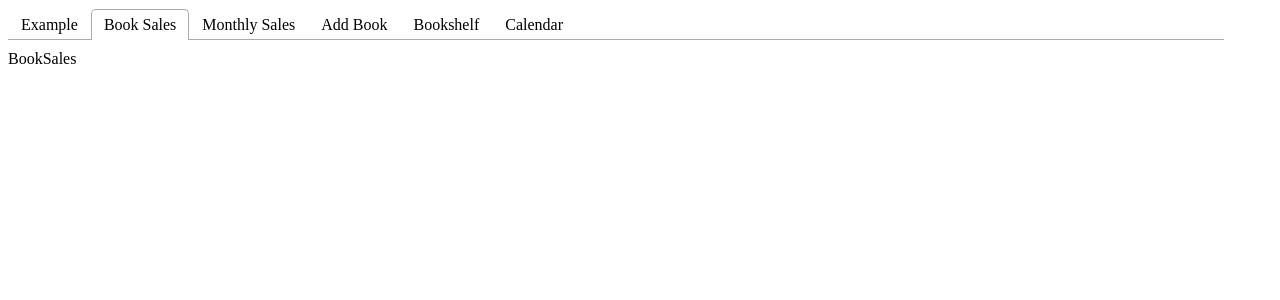
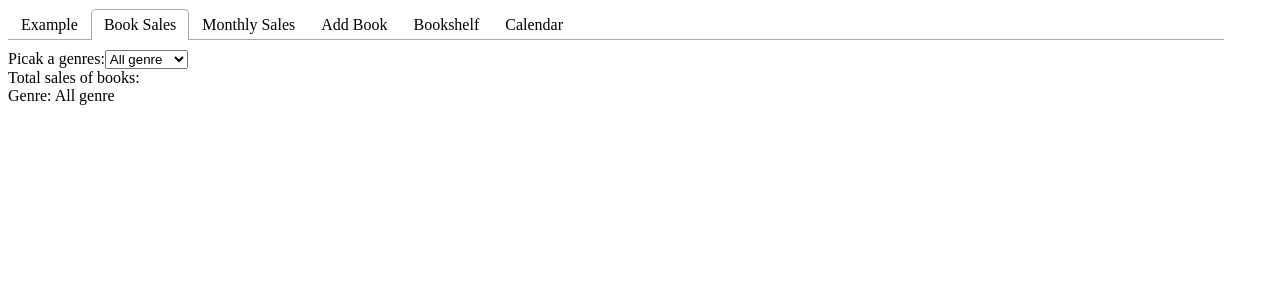
Before and after one commit to jacoblurie29/VH-Bookstore, a React (Vite) app: page / in a window 1280 px wide. Both pictures are taken after a click on the tab "Book Sales". Shown: the top 300 px of the page. Built offline with nearby package versions, Linux system fonts and the light colour scheme.

Commit message:
Display the total costs of each genre

```diff
--- a/src/tabs/BookSales.jsx
+++ b/src/tabs/BookSales.jsx
@@ -1,8 +1,89 @@
-import React from 'react';
-
+import React, { useState, useEffect } from 'react';
 const BookSales = () => {
 	// TODO:
-	return <div>BookSales</div>;
+	// number of books as a react state (null is the initial value)
+	const [numBooks, setNumBooks] = useState(null);
+	const [saleBooks, setSaleBooks] = useState(null);
+	const [costBooks, setCostBooks] = useState([]);
+	const [sum, setSum] = useState(null);
+	const [genre, setGenre] = useState('All genre');
+
+	// error as a react state (null is the initial value)
+	const [error, setError] = useState(null);
+
+	// async function to fetch data from the server
+	const fetchData = async () => {
+		// fetch from api
+		const res = await fetch(`http://localhost:${process.env.VITE_PORT}/getBookSales`, {
+			method: 'GET',
+		});
+
+		// convert response to json
+		const data = await res.json();
+
+		// return data
+		return data;
+	};
+
+	// when the component mounts, fetch data
+	useEffect(() => {
+		console.log('hello');
+		// call fetchData (which returns a promise)
+		fetchData()
+			// we use .then to handle the promise
+			.then(data => {
+				// set the number of books
+				console.log(data);
+				setNumBooks(data.length);
+
+				// create an array that save the costs
+				const temp = [];
+				// for loop to save the data into the array
+				for (let i = 0; i < data.length; ++i) {
+					if (data[i].genre === genre) {
+						console.log(data[i]);
+						temp.push(data[i].cost);
+					}
+					if (genre === 'All genre') {
+						temp.push(data[i].cost);
+					}
+				}
+				// call setArray
+				setCostBooks(temp);
+
+				//sum the costs up
+				let tempVar = 0;
+				for (let i = 0; i < temp.length; ++i) {
+					tempVar = tempVar + temp[i];
+				}
+				// call setSum
+				setSum(tempVar);
+			})
+			// we use .catch to handle errors
+			.catch(err => {
+				console.error(err);
+				setError(err);
+			});
+	}, [genre]);
+
+	return (
+		<div>
+			<label>
+				Picak a genres:
+				<select value={genre} onChange={e => setGenre(e.target.value)}>
+					<option value="All genre">All genre</option>
+					<option value="Fantasy">Fantasy</option>
+					<option value="Fiction">Fiction</option>
+					<option value="Dystopian">Dystopian</option>
+					<option value="Romance">Romance</option>
+					<option value="Classic">Classic</option>
+					<option value="Adventure">Adventure</option>
+				</select>
+			</label>
+			<div>Total sales of books: {sum}</div>
+			<div>Genre: {genre}</div>
+		</div>
+	);
 };
 
 export default BookSales;
```
